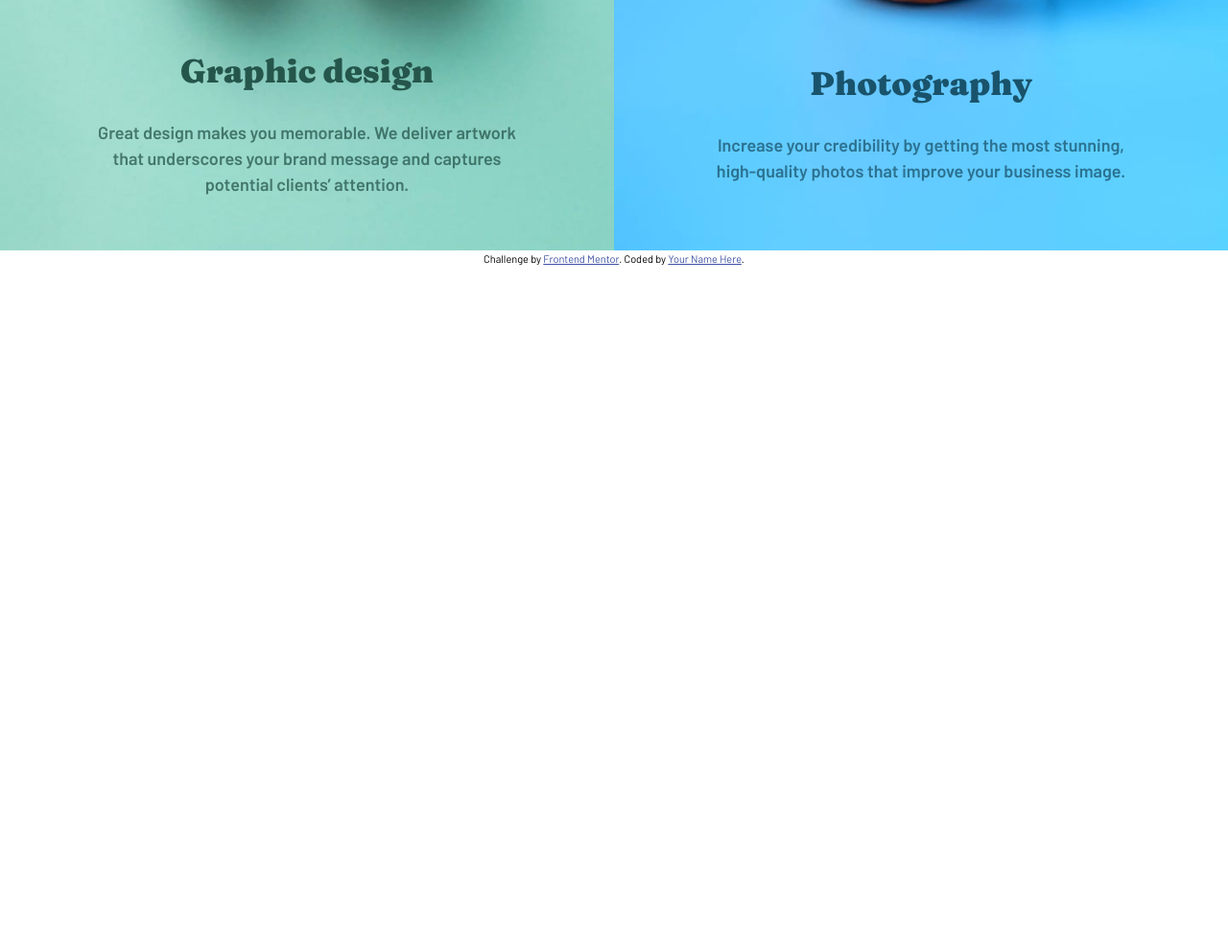
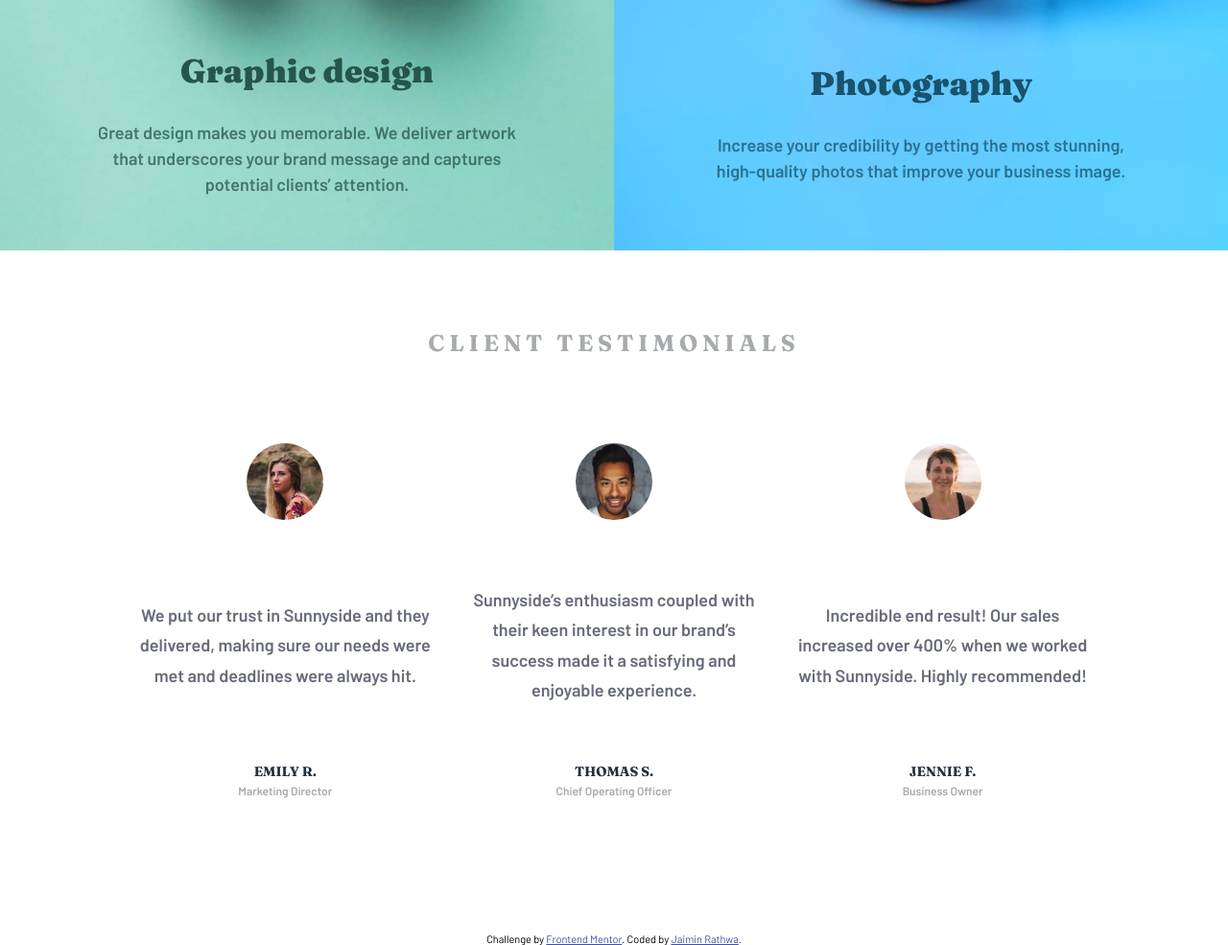
Before and after one commit to JaiminR28/Sunny-Side, a plain HTML site: page index.html in a window 1280 px wide. Shown: the part 2139-3124 px from the top of the page at 96% size. Before the commit the page ends 2415 px from the top, so only its background shows below. Drawn offline with Linux system fonts and the light colour scheme.

Commit message:
desktop: testimonials section complete

```diff
--- a/CSS/style.css
+++ b/CSS/style.css
@@ -256,6 +256,80 @@ DEFAULT:
 .photography-design-description{
 	color: hsla(198, 62%, 26%, 0.75);
 }
+
+/* Testimonials */
+
+.testimonials--container{
+	padding: 8rem 14rem;
+}
+
+.testimonials--heading{
+	font-family: 'Fraunces', serif;
+	text-transform: uppercase;
+	margin: auto;
+	width: max-content;
+	color: #a7abae;
+	font-size: 2.4rem;
+	letter-spacing: 0.2em;
+}
+
+.testimonials--grid{
+	margin-top: 5.2rem;
+	display: grid;
+	grid-template-columns: repeat(3, 1fr);
+	gap: 2.8rem;
+}
+.testimonial{
+	display: grid;
+	min-height: 6rem;
+	place-items: center;
+	grid-template-rows: repeat(3, 1fr);
+}
+
+.testimonial--user-img{
+	width: 8rem;
+	height: 8rem;
+	color: #19536b;
+	border-radius: 50%;
+	overflow: hidden;
+}
+
+.user--img{
+	width: 100%;
+	height: 100%;
+	object-fit: cover;
+}
+
+.testimonial--user-review{
+	color: #676a7a;
+	font-size: 1.8rem;
+	margin-top: 3rem;
+	line-height: 175%;
+	text-align: center;
+	font-weight: 600;
+}
+
+.testimonial--user-about{
+	display: grid;
+	grid-template-rows: repeat(2, 2rem);
+	place-items: center;
+}
+
+.testimonial--user-about h3{
+	font-family: 'Fraunces', serif;
+		text-transform: uppercase;
+		margin: auto;
+		width: max-content;
+		color: #23303e;
+		font-size: 1.4rem;
+}
+
+.testimonial--user-about p{
+	color: #a7abae;
+	font-size: 1.2rem;
+	line-height: 150%;
+	font-weight: 600;
+}
 /* Footer */
 
 .attribution {
--- a/index.html
+++ b/index.html
@@ -105,6 +105,51 @@
 					</div>
 				</div>
 			</section>
+			<section id="testimonials">
+				<div class="testimonials--container">
+					<h2 class="testimonials--heading">Client testimonials</h2>
+					<div class="testimonials--grid">
+						<!-- TESTIMONIAL #1 -->
+						<div class="testimonial">
+							<div class="testimonial--user-img">
+								<img class="user--img" src="./images/image-emily.jpg" alt="image of user named emily">
+							</div>
+							<p class="testimonial--user-review">We put our trust in Sunnyside and they delivered, making sure our needs were met and deadlines were always hit.</p>
+
+							<div class="testimonial--user-about">
+								<h3>Emily R.</h3>
+								<p>Marketing Director</p>
+							</div>
+						</div>
+						<!-- TESTIMONIAL #2 -->
+						<div class="testimonial">
+							<div class="testimonial--user-img">
+								<img class="user--img" src="./images/image-thomas.jpg" alt="image of user named thomas">
+							</div>
+							<p class="testimonial--user-review">Sunnyside’s enthusiasm coupled with their keen interest in our brand’s success made it a satisfying and enjoyable
+							experience.</p>
+
+							<div class="testimonial--user-about">
+								<h3>Thomas S.</h3>
+								<p>Chief Operating Officer</p>
+							</div>
+						</div>
+						<!-- TESTIMONIAL #3 -->
+						<div class="testimonial">
+							<div class="testimonial--user-img">
+								<img class="user--img" src="./images/image-jennie.jpg" alt="image of user named image-jennie">
+							</div>
+							<p class="testimonial--user-review">Incredible end result! Our sales increased over 400% when we worked with Sunnyside. Highly recommended!</p>
+
+							<div class="testimonial--user-about">
+								<h3>Jennie F.</h3>
+								<p>Business Owner</p>
+							</div>
+						</div>
+
+					</div>
+				</div>
+			</section>
 		</main>
 		<div class="attribution">
 			Challenge by
@@ -112,7 +157,7 @@
 				href="https://www.frontendmentor.io?ref=challenge"
 				target="_blank"
 				>Frontend Mentor</a
-			>. Coded by <a href="#">Your Name Here</a>.
+			>. Coded by <a href="#">Jaimin Rathwa</a>.
 		</div>
 	</body>
 </html>
```
